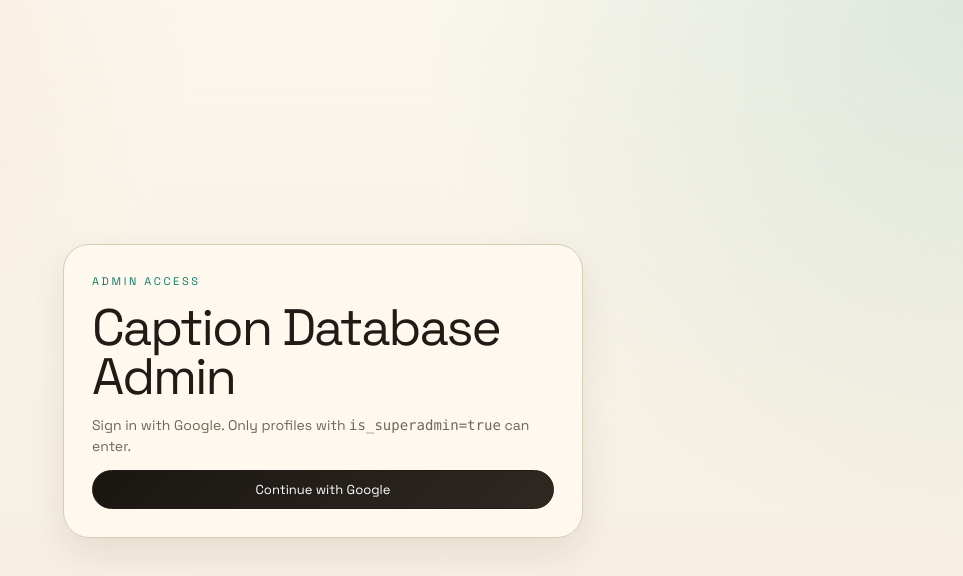
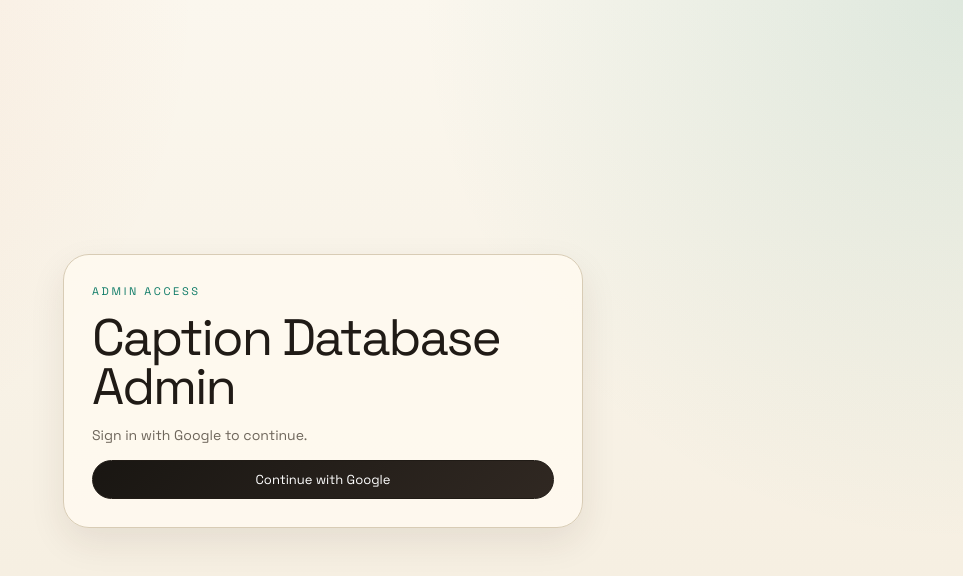
Before and after one commit to elaineec/caption_admin, a Next.js app: page /login in a window 1280 px wide. Shown: the top 576 px of the page, without its empty margins (317-1280 px from the left). Built offline with nearby package versions, Linux system fonts and the light colour scheme; no server answers.

Commit message:
Polish auth UX: simplify login copy and fix unauthorized back-to-login flow

```diff
--- a/app/login/page.tsx
+++ b/app/login/page.tsx
@@ -16,9 +16,7 @@
       <section className="login-card">
         <p className="eyebrow">Admin Access</p>
         <h1>Caption Database Admin</h1>
-        <p className="sub">
-          Sign in with Google. Only profiles with <code>is_superadmin=true</code> can enter.
-        </p>
+        <p className="sub">Sign in with Google to continue.</p>
         <LoginButton />
       </section>
     </main>
```
